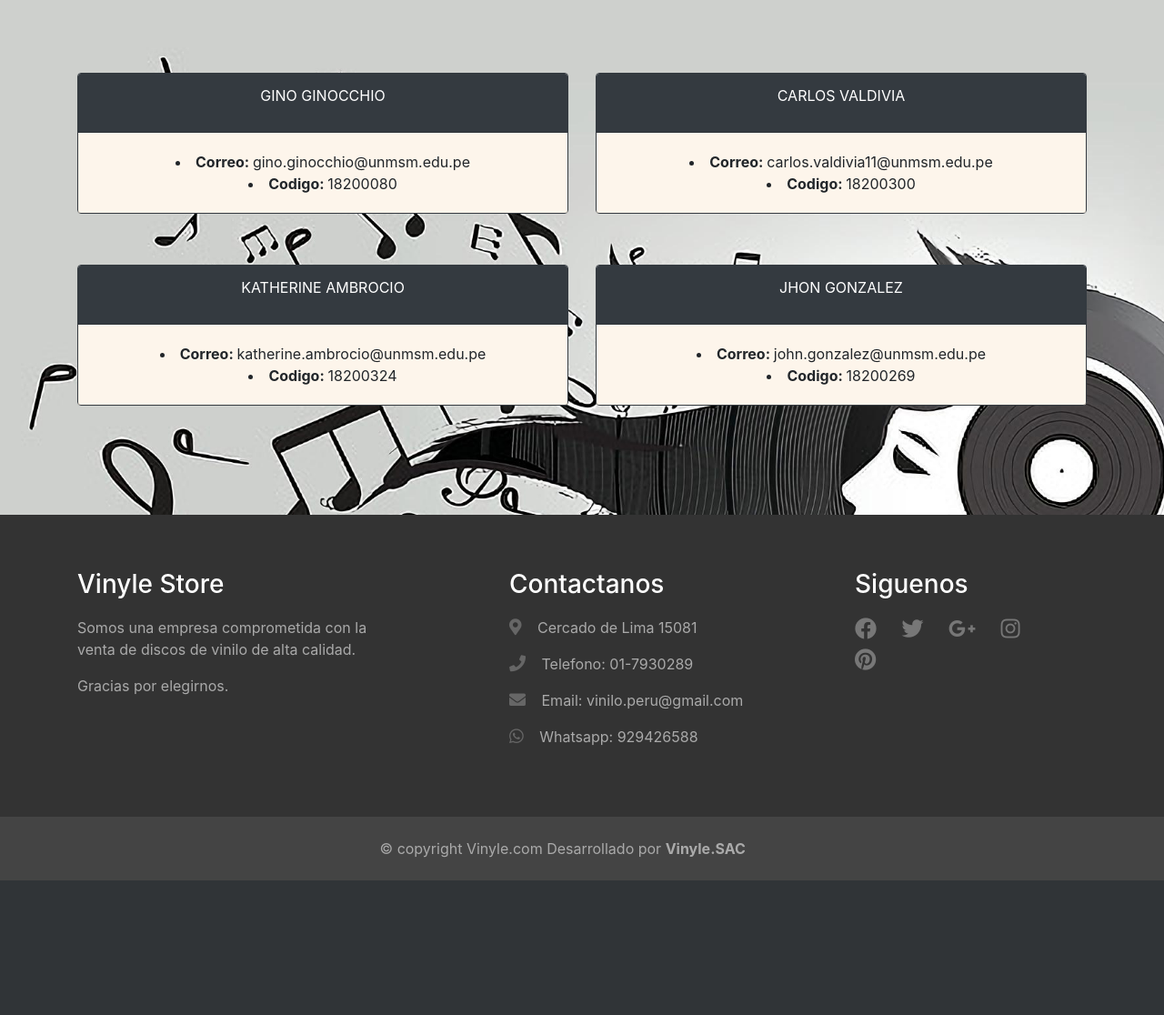
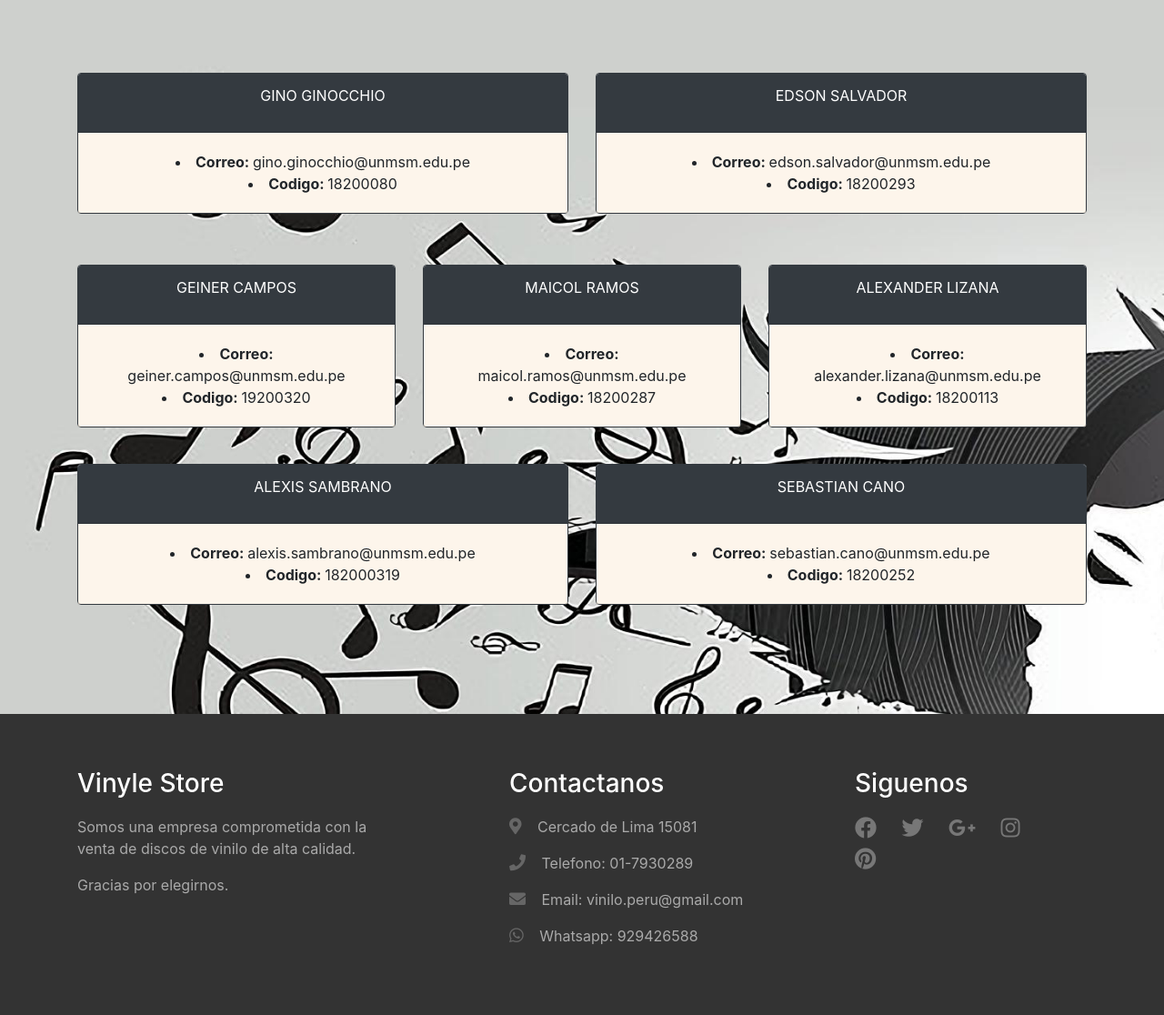
Before and after one commit to GinoGinocchio/Tienda_Vinilos, a Django app: page /contacto/ in a window 1280 px wide. Shown: the part 40-1156 px from the top of the page at 91% size. Before the commit the page ends 1008 px from the top, so only its background shows below. Run offline with Django 3.2, Linux system fonts and the light colour scheme; some libraries are stand-ins or nearby versions.

Commit message:
Datos de contacto actualizados

```diff
--- a/tienda_vinilos/tienda_app/templates/tienda_app/contacto.html
+++ b/tienda_vinilos/tienda_app/templates/tienda_app/contacto.html
@@ -36,38 +36,72 @@
         <div class="col pt-3">
             <div class="card mb-4 border-dark">
                 <div class="card-header bg-dark text-white">
-                    <p>CARLOS VALDIVIA</p>
+                    <p>EDSON SALVADOR</p>
                 </div>
                 <div class="card-body">
-                    <li><strong>Correo: </strong>carlos.valdivia11@unmsm.edu.pe</li>
-                    <li><strong>Codigo: </strong>18200300</li>
+                    <li><strong>Correo: </strong>edson.salvador@unmsm.edu.pe</li>
+                    <li><strong>Codigo: </strong>18200293</li>
                 </div>
             </div>
         </div>
     </div>
     <div class="row pt-3">
-        <div class="col pt-3">
+                <div class="col pt-3">
             <div class="card border-dark mb-4">
                 <div class="card-header bg-dark text-white">
-                    <p>KATHERINE AMBROCIO</p>
+                    <p>GEINER CAMPOS</p>
                 </div>
                 <div class="card-body">
-                    <li><strong>Correo: </strong>katherine.ambrocio@unmsm.edu.pe</li>
-                    <li><strong>Codigo: </strong>18200324</li>
+                    <li><strong>Correo: </strong>geiner.campos@unmsm.edu.pe</li>
+                    <li><strong>Codigo: </strong>19200320</li>
                 </div>
             </div>
         </div>
         <div class="col pt-3">
             <div class="card border-dark mb-4">
                 <div class="card-header bg-dark text-white">
-                    <p>JHON GONZALEZ</p>
+                    <p>MAICOL RAMOS</p>
                 </div>
                 <div class="card-body">
-                    <li><strong>Correo: </strong>john.gonzalez@unmsm.edu.pe</li>
-                    <li><strong>Codigo: </strong>18200269</li>
+                    <li><strong>Correo: </strong>maicol.ramos@unmsm.edu.pe</li>
+                    <li><strong>Codigo: </strong>18200287</li>
                 </div>
             </div>
         </div>
+        <div class="col pt-3">
+            <div class="card border-dark mb-4">
+                <div class="card-header bg-dark text-white">
+                    <p>ALEXANDER LIZANA</p>
+                </div>
+                <div class="card-body">
+                    <li><strong>Correo: </strong>alexander.lizana@unmsm.edu.pe</li>
+                    <li><strong>Codigo: </strong>18200113</li>
+                </div>
+            </div>
+        </div>
+        <div class="col pt-3">
+            <div class="card border-dark mb-4">
+                <div class="card-header bg-dark text-white">
+                    <p>ALEXIS SAMBRANO</p>
+                </div>
+                <div class="card-body">
+                    <li><strong>Correo: </strong>alexis.sambrano@unmsm.edu.pe</li>
+                    <li><strong>Codigo: </strong>182000319</li>
+                </div>
+            </div>
+        </div>
+        <div class="col pt-3">
+            <div class="card border-dark mb-4">
+                <div class="card-header bg-dark text-white">
+                    <p>SEBASTIAN CANO</p>
+                </div>
+                <div class="card-body">
+                    <li><strong>Correo: </strong>sebastian.cano@unmsm.edu.pe</li>
+                    <li><strong>Codigo: </strong>18200252</li>
+                </div>
+            </div>
+        </div>
+
     </div>
 </main>
 {% endblock %}
```
Also changed, not shown: tienda_vinilos/db.sqlite3.
